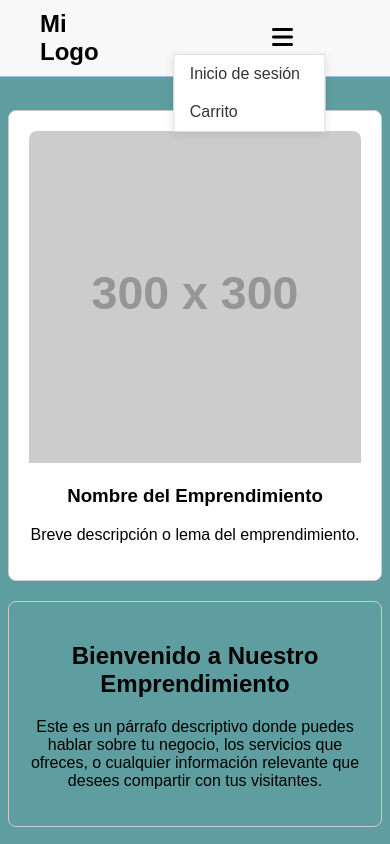
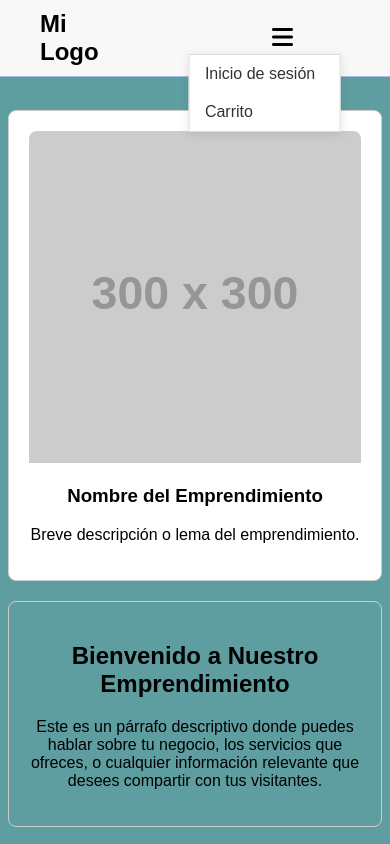
Before and after one commit to emipignatelli/reinaaromas, a plain HTML site: page index.html in a window 390 px wide. Both pictures are taken after a click on the element 282 px from the left and 38 px from the top of the page. Drawn offline with Linux system fonts and the light colour scheme; placeholder pictures from the web are drawn by us.

Commit message:
seguimos probando

```diff
--- a/styles/styles.css
+++ b/styles/styles.css
@@ -101,7 +101,7 @@ input {
 /* Para teléfonos móviles (hasta 480px) */
 @media (max-width: 480px) {
     .dropdown {
-        transform: translate(120%);
+        transform: translate(130%);
 
     }
     .mobile-menu {
```
